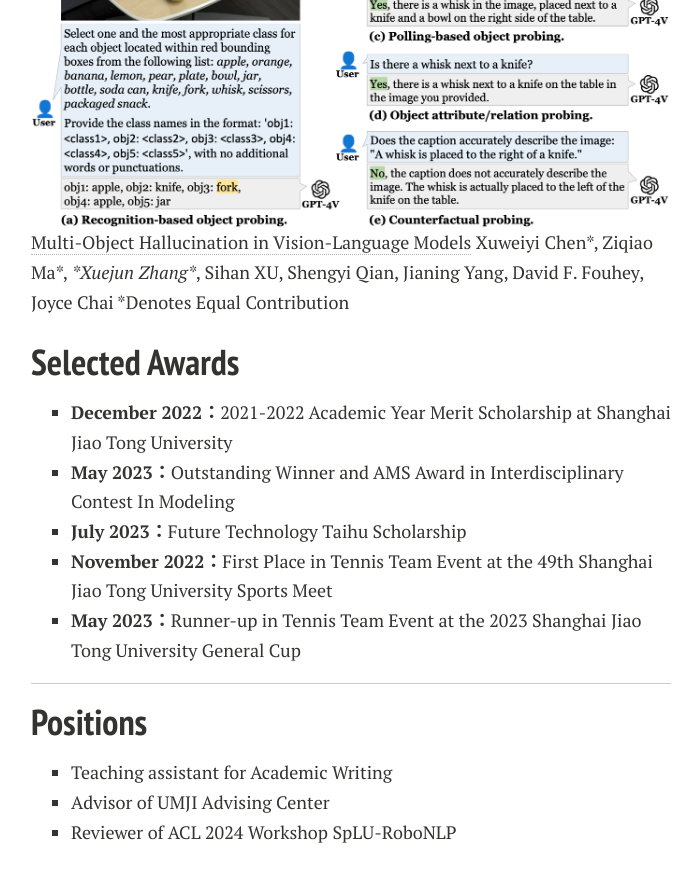
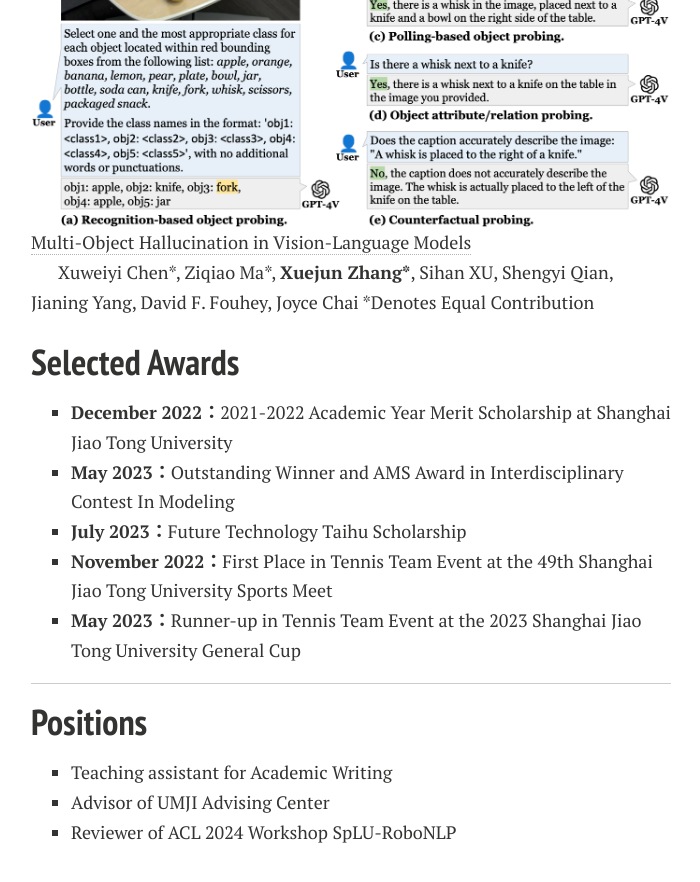
Before and after one commit to xuejunzhang2002/xuejunzhang.github.io, a Jekyll site: the page built from index.md, in a window 1280 px wide and 900 px high, scrolled down 1352 px. Shown: the top 882 px of the window, without its empty margins (289-989 px from the left). Built offline with Jekyll 4.4.1, drawn with Linux system fonts in a browser that asks for light colours; nearby versions of some CDN libraries; comment, search, counter and statistics services are not loaded; a style sheet for code colours, icons or effects is not loaded; our own code applies the rules of GitHub Pages for plain Markdown files.

```diff
--- a/index.md
+++ b/index.md
@@ -39,7 +39,8 @@ I am a rising senior majoring in **Electrical and Computer Engineering** at Shan
 <div class='paper-box-text' markdown="1">
 
 [Multi-Object Hallucination in Vision-Language Models](https://multi-object-hallucination.github.io)
-Xuweiyi Chen\*, Ziqiao Ma\*, **Xuejun Zhang\**, Sihan XU, Shengyi Qian, Jianing Yang, David F. Fouhey, Joyce Chai
+
+Xuweiyi Chen\*, Ziqiao Ma\*, **Xuejun Zhang\***, Sihan XU, Shengyi Qian, Jianing Yang, David F. Fouhey, Joyce Chai
 *Denotes Equal Contribution
 
 ## Selected Awards
@@ -60,6 +61,7 @@ Xuweiyi Chen\*, Ziqiao Ma\*, **Xuejun Zhang\**, Sihan XU, Shengyi Qian, Jianing
 - Reviewer of ACL 2024 Workshop SpLU-RoboNLP
 
 <br>
+
 <blockquote class="twitter-tweet">
 <p lang="en" dir="ltr">🎉Happy to share my first paper &quot;Multi-Object Hallucination in Vision-Language Models&quot; in <a href="https://twitter.com/hashtag/ALVR?src=hash&amp;ref_src=twsrc%5Etfw">#ALVR</a> at <a href="https://twitter.com/hashtag/ACL2024?src=hash&amp;ref_src=twsrc%5Etfw">#ACL2024</a>! Do VLMs hallucinate more in multi-object scenes? Shortcuts? Spurious correlations? What factors contribute to their hallucinations? 👀<br>🔗<a href="https://t.co/5VsTym5BR3">https://t.co/5VsTym5BR3</a> 🧵[1/n] <a href="https://t.co/CXboiIKL0s">pic.twitter.com/CXboiIKL0s</a></p>
 &mdash; Xuejun Zhang (@eva_xuejunzhang) <a href="https://twitter.com/eva_xuejunzhang/status/1810509641849430267?ref_src=twsrc%5Etfw">July 9, 2024</a>
```
